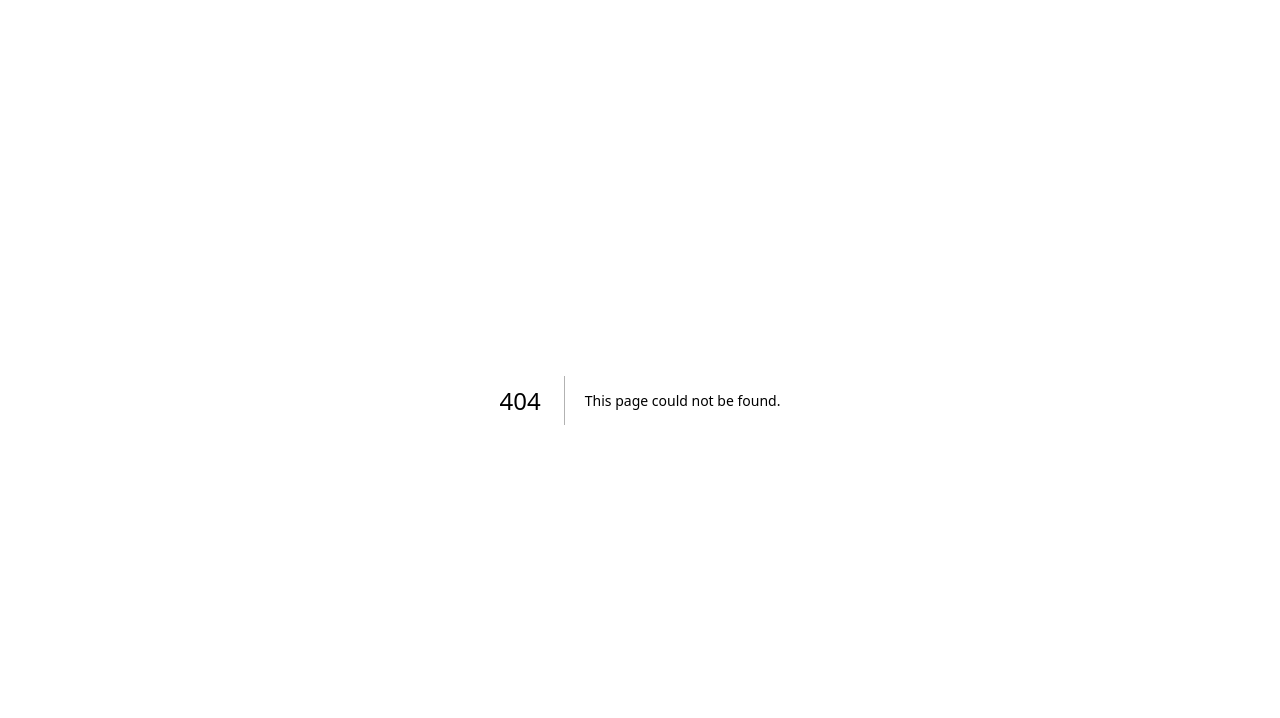
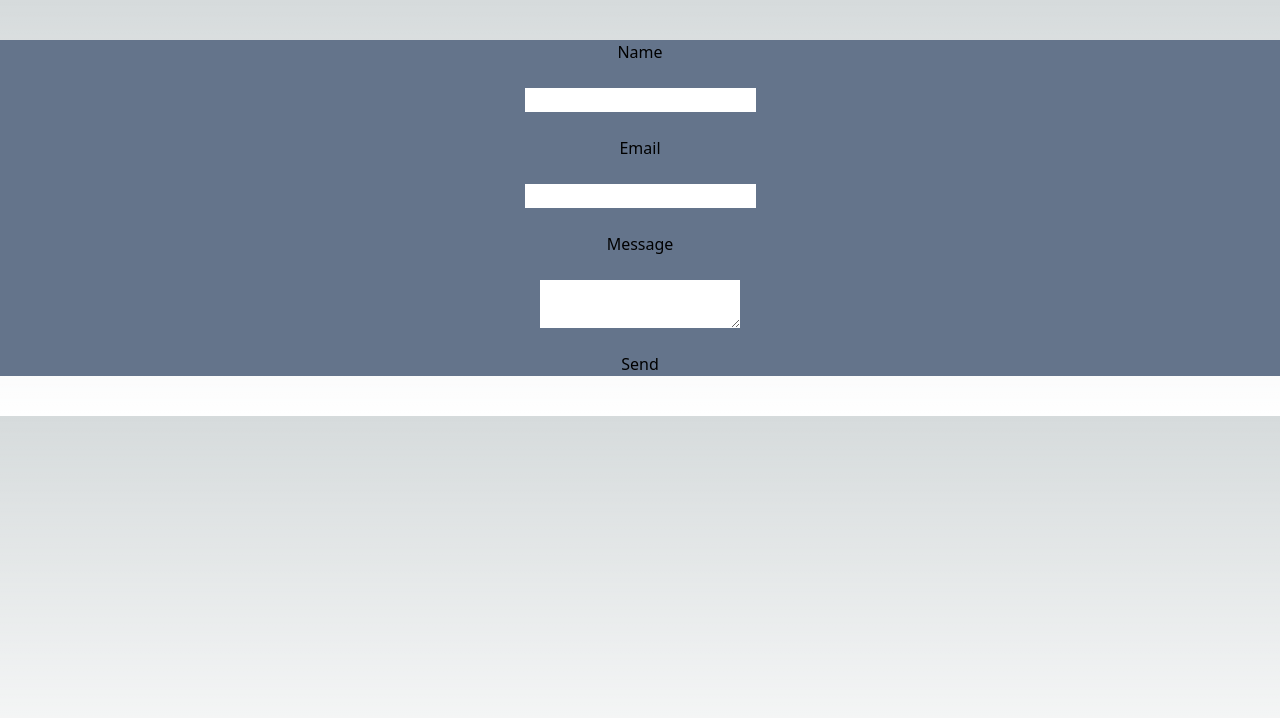
Before and after one commit to vladyslavt97/Portfolio-Website, a Next.js app: page /contacts/sentemailtome/SendEmailToMe in a window 1280 px wide. Before the commit this address had no page. Shown: the top 718 px of the page. Built offline with nearby package versions, Linux system fonts and the light colour scheme.

Commit message:
Trying the email

```diff
--- a/package.json
+++ b/package.json
@@ -9,6 +9,7 @@
     "lint": "next lint"
   },
   "dependencies": {
+    "@emailjs/browser": "^3.10.0",
     "@next/font": "13.1.6",
     "@types/node": "18.11.19",
     "@types/react": "18.0.27",
--- /dev/null
+++ b/pages/contacts/sentemailtome/SendEmailToMe.tsx
@@ -0,0 +1,46 @@
+import React, { FormEvent, useRef } from "react";
+import emailjs from "@emailjs/browser";
+
+export default function SendEmailToMe(){
+  const form = useRef<HTMLFormElement>(null);
+
+  const sendEmail = (e: FormEvent<HTMLFormElement>) => {
+    e.preventDefault();
+
+    if(form.current) {
+        emailjs
+        .sendForm(
+            "YOUR_SERVICE_ID",
+            "YOUR_TEMPLATE_ID",
+            form.current,
+            "YOUR_PUBLIC_KEY"
+        )
+        .then(
+            (result) => {
+            alert(result.text);
+            },
+            (error) => {
+            alert(error.text);
+            }
+        );
+    }
+  };
+
+  return (
+    <form ref={form} onSubmit={sendEmail} className="bg-slate-500 flex justify-center my-10 flex-col items-center">
+      <label>Name</label>
+      <br />
+      <input type="text" name="user_name" />
+      <br />
+      <label>Email</label>
+      <br />
+      <input type="email" name="email" />
+      <br />
+      <label>Message</label>
+      <br />
+      <textarea name="message" />
+      <br />
+      <input type="submit" value="Send" />
+    </form>
+  );
+};
--- a/pages/index.tsx
+++ b/pages/index.tsx
@@ -8,6 +8,7 @@ import Skills from './skills/Skills'
 import Navigation from './navigation/Navigation'
 import MyInfo from './myinfo/MyInfo'
 import Contacts from './contacts/Contacts'
+import SendEmailToMe from './contacts/sentemailtome/SendEmailToMe'
 
 const inter = Inter({ subsets: ['latin'] })
 
@@ -38,6 +39,7 @@ export default function Home() {
           <Projects />
           <Resume />
         </section>
+        <SendEmailToMe />
       </main>
     </div>
   )
```
Also changed, not shown: 2 other files (tests, documents, lock files or other folders).
